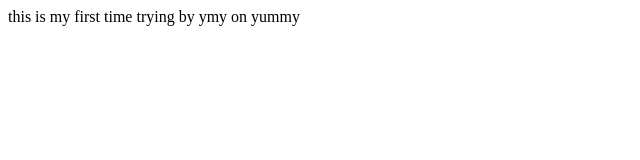
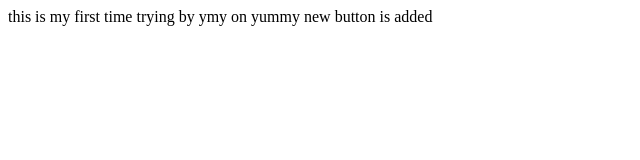
Before and after one commit to Sparrow8104/conatus-first-repo, a plain HTML site: page index.html in a window 1280 px wide. Shown: the whole page, without its empty margins (0-640 px from the left). Drawn offline with Linux system fonts and the light colour scheme.

```diff
--- a/index.html
+++ b/index.html
@@ -8,5 +8,6 @@
 <body>
     this is my first time trying by ymy on
     yummy
+    new button is added
 </body>
 </html>
```
Also changed, not shown: 1 other file.
